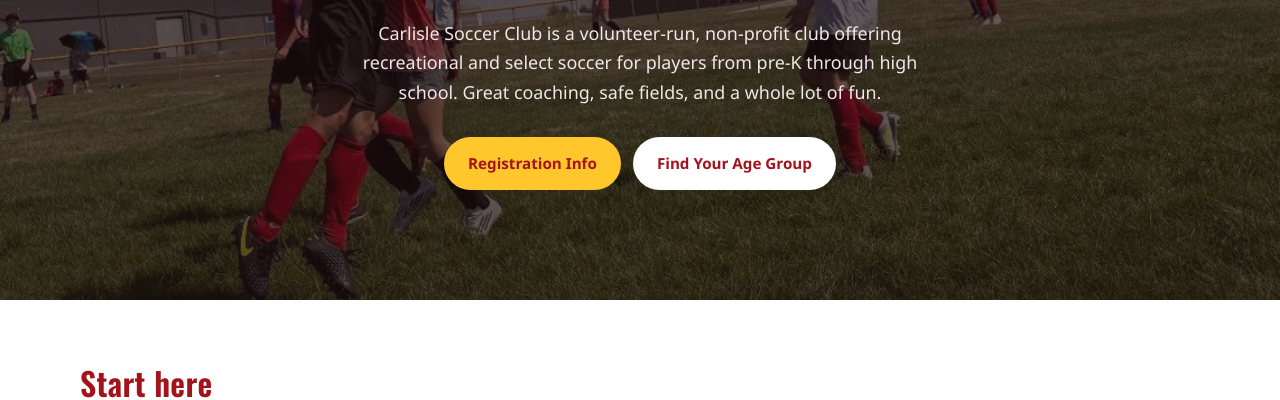
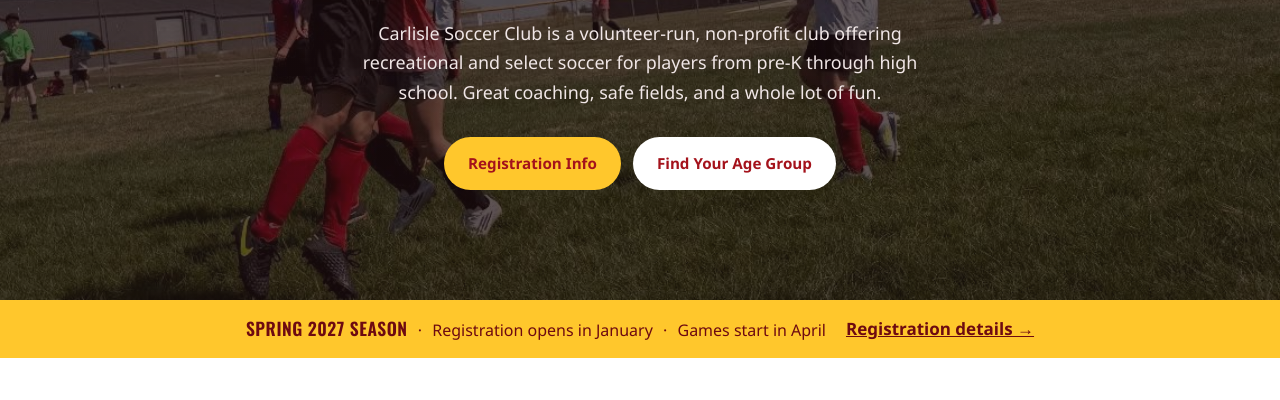
Before and after one commit to dustinrowe91/carlislesoccerwebsite, a plain HTML site: page src/index.html in a window 1280 px wide. Shown: the part 408-808 px from the top of the page. Drawn offline with nearby package versions, Linux system fonts and the light colour scheme.

Commit message:
Add spring season banner and home field address
- Homepage: gold banner under the hero announcing the Spring 2027
  season (registration opens in January, games start in April).
- Fields and Locations pages: show the Carlisle Soccer Complex street
  address (5615 SE 72nd Ave, Carlisle, IA 50047) and point the
  directions links at that address instead of a name search.

Co-Authored-By: Claude Opus 5.5 <noreply@anthropic.com>

```diff
--- a/src/css/styles.css
+++ b/src/css/styles.css
@@ -307,6 +307,42 @@ img { max-width: 100%; display: block; }
 }
 .page-hero p { color: #efe4e4; margin: 18px auto 0; max-width: 70ch; }
 
+/* ---------- Season banner (homepage) ---------- */
+
+.season-banner {
+  background: var(--accent);
+  color: var(--brand-deep);
+  padding: 14px 0;
+}
+.season-banner-inner {
+  display: flex;
+  align-items: center;
+  justify-content: center;
+  flex-wrap: wrap;
+  gap: 6px 20px;
+  text-align: center;
+}
+.season-banner p { margin: 0; font-size: 1rem; }
+.season-banner strong {
+  font-family: var(--font-display);
+  font-weight: 600;
+  font-size: 1.1rem;
+  letter-spacing: .03em;
+  text-transform: uppercase;
+}
+.season-sep { margin: 0 6px; }
+.season-link {
+  color: var(--brand-deep);
+  font-weight: 700;
+  white-space: nowrap;
+}
+.season-link:hover { color: var(--brand); }
+
+@media (max-width: 620px) {
+  .season-banner p { display: flex; flex-direction: column; gap: 2px; }
+  .season-sep { display: none; }
+}
+
 /* ---------- Sections & layout ---------- */
 
 .section { padding: 64px 0; }
@@ -332,6 +368,14 @@ img { max-width: 100%; display: block; }
 .prose ul, .prose ol { padding-left: 1.2rem; }
 .prose li { margin-bottom: .4rem; }
 .prose > :first-child { margin-top: 0; }
+
+.field-address {
+  font-style: normal;
+  line-height: 1.5;
+  margin: 0 0 1rem;
+  padding-left: 14px;
+  border-left: 4px solid var(--accent);
+}
 
 .field-figure { margin: 1.25rem 0 0; }
 .field-figure img {
--- a/src/index.html
+++ b/src/index.html
@@ -25,6 +25,14 @@
         <a class="btn btn-primary" href="register.html">Registration Info</a>
         <a class="btn btn-light" href="age-brackets.html">Find Your Age Group</a>
       </div>
+    </div>
+  </section>
+
+  <!-- Update this banner each season. -->
+  <section class="season-banner" aria-label="Upcoming season">
+    <div class="wrap season-banner-inner">
+      <p><strong>Spring 2027 season</strong> <span class="season-sep" aria-hidden="true">&middot;</span> <span>Registration opens in January</span> <span class="season-sep" aria-hidden="true">&middot;</span> <span>Games start in April</span></p>
+      <a class="season-link" href="register.html">Registration details &rarr;</a>
     </div>
   </section>
 
```
Also changed, not shown: src/fields.html (+2 -1 lines), src/locations.html (+2 -2 lines).
